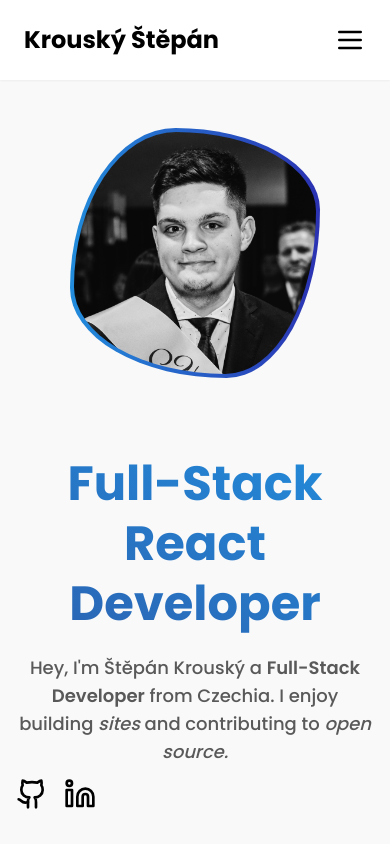
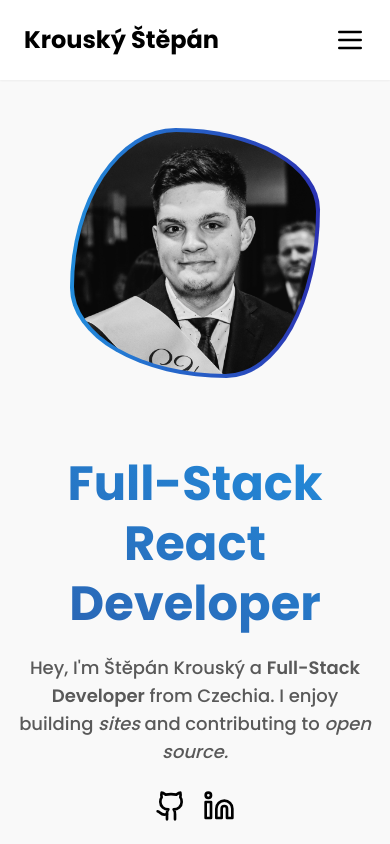
Before and after one commit to krouskystepan/portfolio, a Next.js app: page / in a window 390 px wide. Shown: the top 844 px of the page. Built offline with nearby package versions, Linux system fonts and the light colour scheme.

Commit message:
Fix responsibility

```diff
--- a/components/Hero.tsx
+++ b/components/Hero.tsx
@@ -19,7 +19,7 @@ export default function Hero() {
             Czechia. I enjoy building <span className="italic">sites</span> and
             contributing to <span className="italic">open source.</span>
           </p>
-          <div className="mt-3 flex gap-4">
+          <div className="mt-6 flex justify-center gap-4 lg:mt-3 lg:justify-start">
             {socials.map((social) => (
               <Link
                 key={social.label}
```
